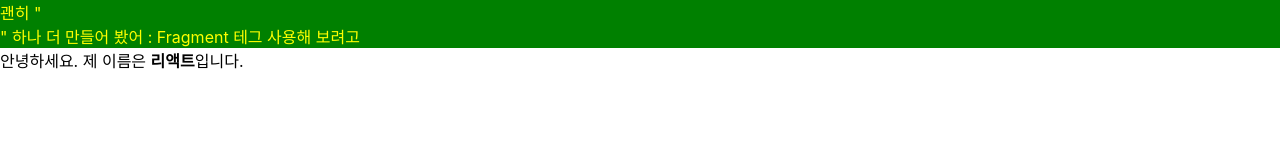
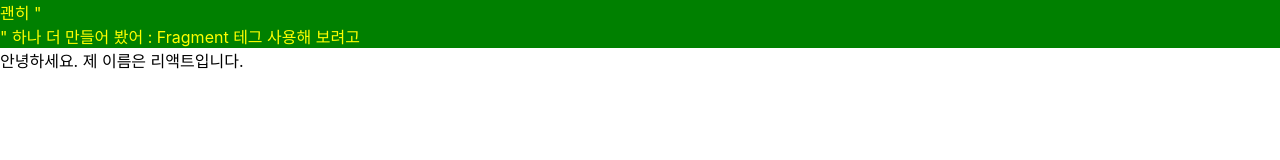
Before and after one commit to YeojinJeon/react-start, a React (Create React App) app: page / in a window 1280 px wide. Shown: the top 160 px of the page. Built offline with nearby package versions, Linux system fonts and the light colour scheme.

Commit message:
[feat] 함수형 컴포넌트 -- 클래스형 컴포넌 & 함수형 컴포넌트 예제

```diff
--- a/src/components/MyName.js
+++ b/src/components/MyName.js
@@ -7,9 +7,11 @@
    - 컴포넌트 내부에서 선언하며 내부에서 값을 변경할 수 있다.
 */
 
-import React, { Component } from 'react';
+import React from 'react';
+//import {Component} from 'react';
 
-
+/*
+// 클래스형 컴포넌트
 class MyName extends Component
 {
     render() {
@@ -20,6 +22,16 @@ class MyName extends Component
         );
     }
 }
+*/
+
+// 함수형 컴포넌트
+const MyName = ({name}) =>{
+    return (
+        <div>
+            안녕하세요. 제 이름은 {name}입니다.
+        </div>
+    );
+}
 
 MyName.defaultProps = {
     name: '전여진'
```
